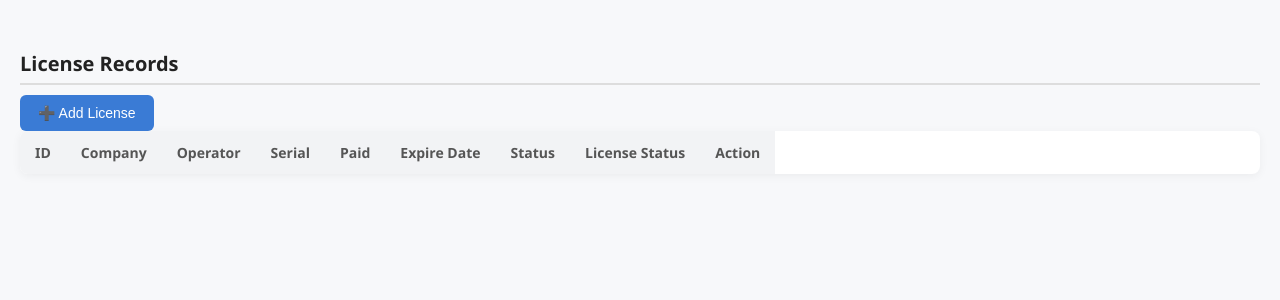
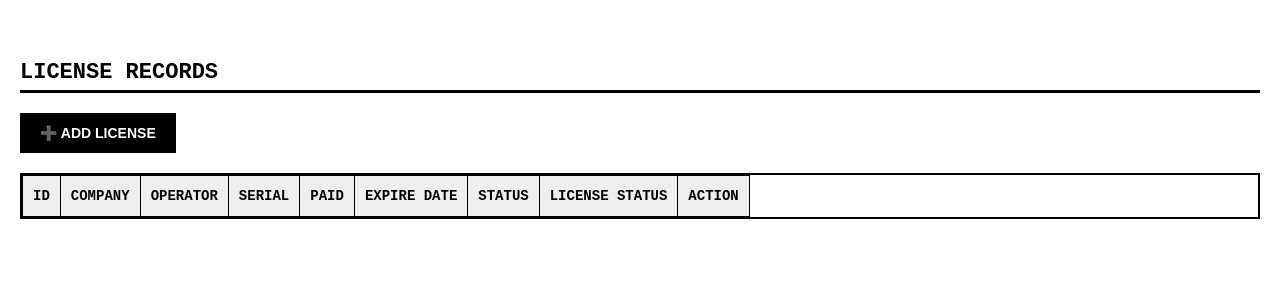
Before and after one commit to Beqaelbaqidze/PRINT_SH, a FastAPI app: page /dashboard in a window 1280 px wide. Shown: the top 300 px of the page. Run offline with FastAPI, Linux system fonts and the light colour scheme; data that the repository does not hold is empty; some libraries are stand-ins or nearby versions.

Commit message:
licenses

```diff
--- a/templates/dashboard.html
+++ b/templates/dashboard.html
@@ -10,91 +10,103 @@
     }
 
     body {
-      font-family: 'Segoe UI', Tahoma, sans-serif;
-      background-color: #f7f8fa;
+      font-family: 'Courier New', Courier, monospace;
+      background-color: #fff;
+      color: #000;
+      padding: 20px;
       margin: 0;
-      padding: 20px;
-      color: #333;
     }
 
     h2 {
-      color: #222;
-      border-bottom: 2px solid #ddd;
-      padding-bottom: 6px;
-      margin: 30px 0 10px;
-      font-size: 20px;
+      font-size: 22px;
+      font-weight: bold;
+      border-bottom: 3px solid #000;
+      padding-bottom: 5px;
+      margin: 40px 0 20px 0;
+      text-transform: uppercase;
     }
 
     button {
+      background: #000;
+      color: #fff;
+      border: 2px solid #000;
+      font-size: 14px;
+      font-weight: bold;
       padding: 10px 18px;
-      font-size: 14px;
-      background-color: #3a7bd5;
-      color: white;
-      border: none;
-      border-radius: 6px;
       cursor: pointer;
-      transition: background 0.2s ease;
+      text-transform: uppercase;
     }
 
     button:hover {
-      background-color: #2a65b1;
+      background: #fff;
+      color: #000;
     }
 
     table {
       width: 100%;
       border-collapse: collapse;
-      background: white;
-      border-radius: 8px;
-      box-shadow: 0 2px 10px rgba(0,0,0,0.05);
+      margin-top: 20px;
+      font-size: 14px;
+      border: 2px solid #000;
       overflow-x: auto;
       display: block;
     }
 
     th, td {
-      padding: 12px 15px;
+      border: 1px solid #000;
+      padding: 12px 10px;
       text-align: left;
       white-space: nowrap;
     }
 
     th {
-      background-color: #f2f3f5;
+      background: #eee;
       font-weight: bold;
-      font-size: 14px;
-      color: #555;
-    }
-
-    tr:nth-child(even) {
-      background-color: #fafafa;
+      text-transform: uppercase;
     }
 
     tr:hover {
-      background-color: #eef3ff;
+      background: #f1f1f1;
+    }
+
+    select,
+    input[type="text"],
+    input[type="date"],
+    input[type="email"],
+    input[type="number"] {
+      width: 100%;
+      padding: 8px;
+      font-family: inherit;
+      font-size: 14px;
+      border: 2px solid #000;
+      background: #fff;
+      color: #000;
     }
 
     select:disabled,
     input:disabled {
-      background-color: #f4f4f4;
-      color: #777;
-      border-color: #ddd;
+      background-color: #eee;
+      color: #333;
     }
 
-    .edit-btn {
-      background-color: #007bff;
-      color: white;
+    .edit-btn, .save-btn, .cancel-btn {
+      font-size: 13px;
+      padding: 6px 12px;
     }
 
     .save-btn {
-      background-color: #28a745;
-      color: white;
-      margin-right: 5px;
+      background: #28a745;
+      color: #fff;
+      border-color: #000;
     }
 
     .cancel-btn {
-      background-color: #dc3545;
-      color: white;
+      background: #dc3545;
+      color: #fff;
+      border-color: #000;
     }
 
-    /* MODAL */
+    /* Modal */
     .modal {
       display: none;
       position: fixed;
```
Also changed, not shown: other parts of templates/dashboard.html (+26 -44 lines).
